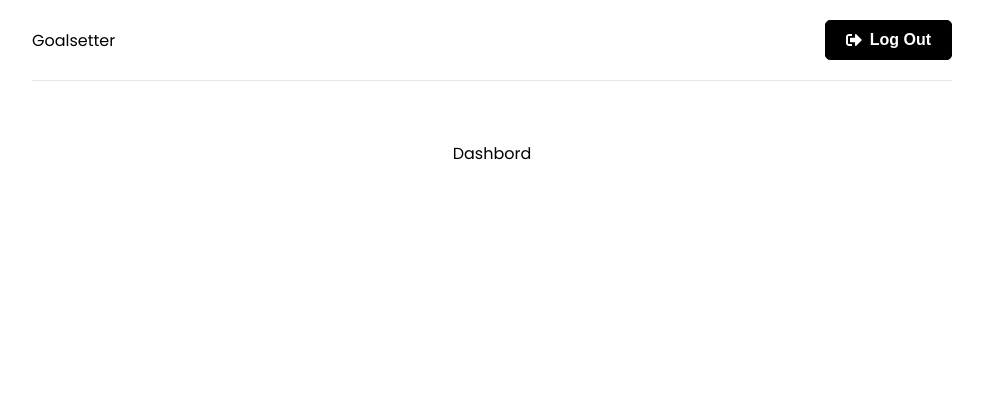
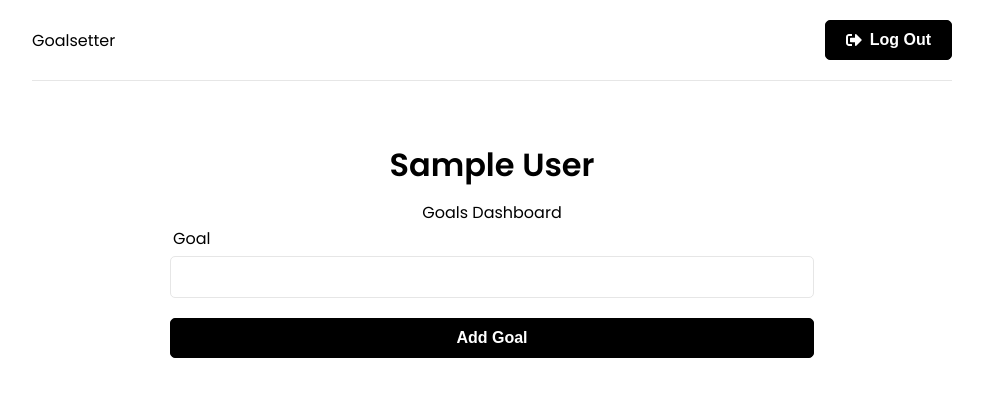
Before and after one commit to vikhulei/Goalsetter, a React (Create React App) app in the folder frontend/: page / in a window 1280 px wide. Shown: the top 396 px of the page, without its empty margins (148-1131 px from the left). Built offline with nearby package versions, Linux system fonts and the light colour scheme; sample sign-in values are in the browser's storage.

Commit message:
goal slice and goal form started

```diff
--- /dev/null
+++ b/frontend/src/components/GoalForm.js
@@ -0,0 +1,30 @@
+import { useState } from "react"
+import { useSelector, useDispatch } from "react-redux"
+
+
+const GoalForm = () => {
+
+    const [text, setText] = useState('')
+
+    const onSubmit = (e) => {
+        e.prevent.default()
+    }
+  return (
+    <section className="form">
+        <form onSubmit={onSubmit}>
+            <div className="form-group">
+                <label htmlFor="text">Goal</label>
+                <input type='text' name='text' id='text' value={text} onChange={(e) => setText(e.target.value)} />
+            </div>
+            <div className="form-group">
+                <button className="btn btn-block" type='submit'>
+                    Add Goal
+                </button>
+            </div>
+        </form>
+
+    </section>
+  )
+}
+
+export default GoalForm
--- a/frontend/src/pages/Dashbord.js
+++ b/frontend/src/pages/Dashbord.js
@@ -1,8 +1,26 @@
+import { useEffect } from "react"
+import { useNavigate } from 'react-router-dom'
+import {useSelector} from 'react-redux'
+import GoalForm from "../components/GoalForm"
+
+const Dashbord = () => {
+
+  const navigate = useNavigate()
+  const {user} = useSelector((state) => state.auth)
+
+  useEffect(() => {
+    if(!user) {
+      navigate('/login')
+    }
+  }, [user, navigate])
 
 
-const Dashbord = () => {
   return (
-    <div>Dashbord</div>
+    <>
+      <h1>{user && user.name}</h1>
+      <p>Goals Dashboard</p>
+      <GoalForm />
+    </>
   )
 }
 
```
Also changed, not shown: frontend/src/features/goals/goalSlice.js (added, +22 -0 lines), frontend/src/features/goals/goalService.js (added).
